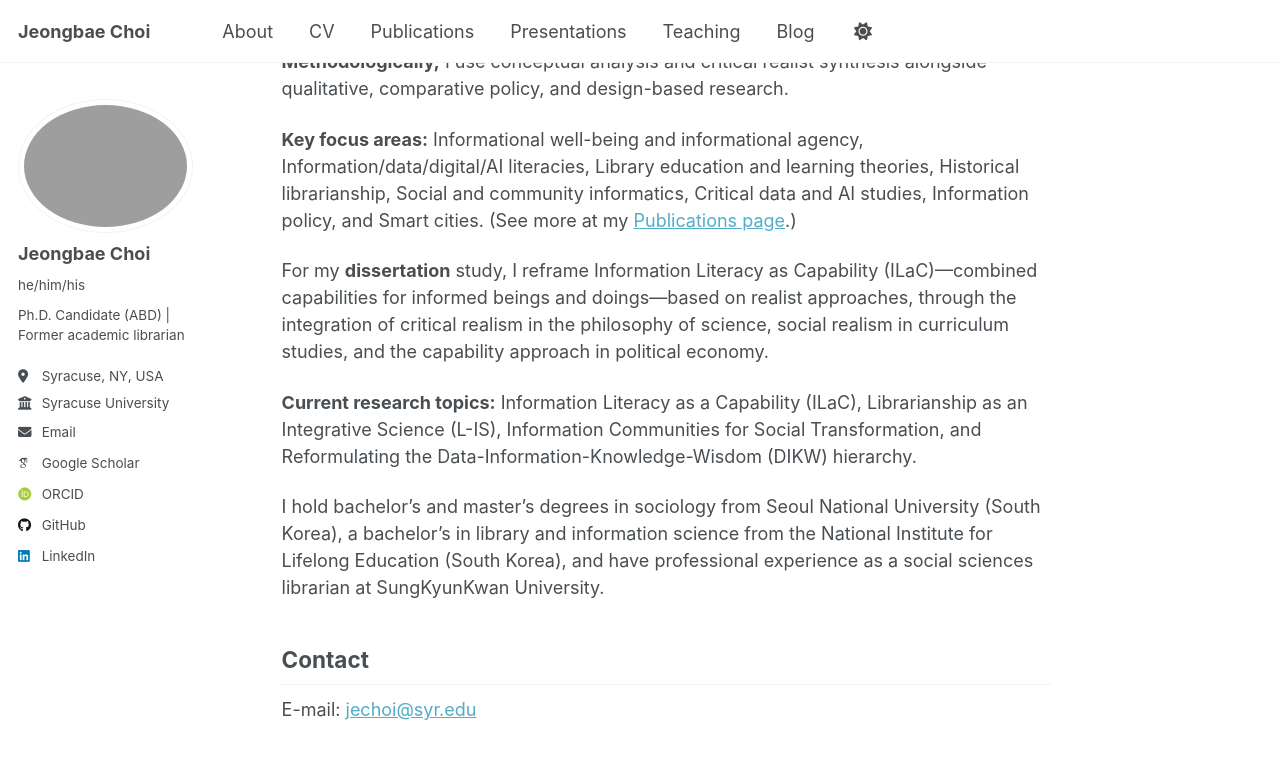
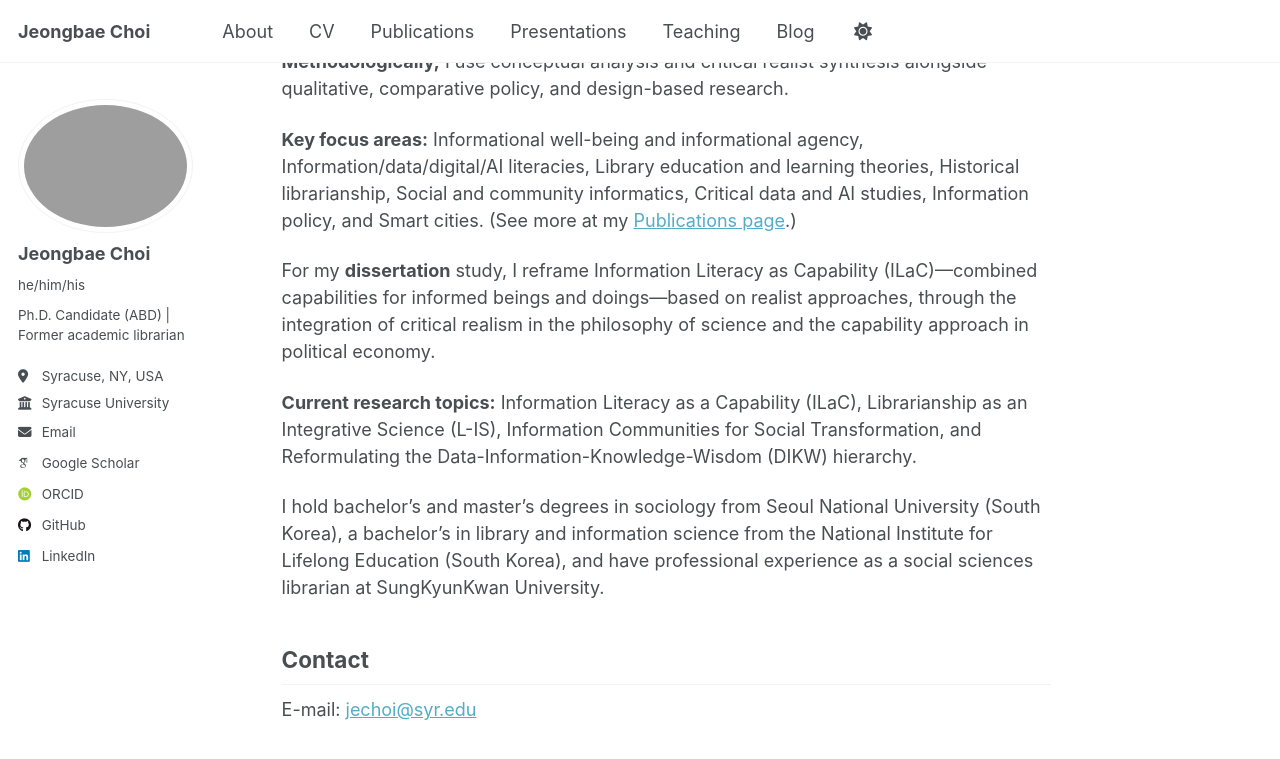
Before and after one commit to JeongbaeChoi/jeongbaechoi.github.io, a Jekyll site: the page built from _pages/about.md, in a window 1280 px wide and 900 px high, scrolled down 379 px. Shown: the top 759 px of the window. Built offline with Jekyll 4.4.1, drawn with Linux system fonts in a browser that asks for light colours; some web fonts are replaced; a script that is not in the unit is left out.

Commit message:
Update about.md

```diff
--- a/_pages/about.md
+++ b/_pages/about.md
@@ -7,7 +7,7 @@ redirect_from:
   - /about.html
 ---
 
-[CV download](https://jeongbaechoi.github.io/files/CV-Jeongbae_Choi-2025-08-08.pdf)
+[CV download](https://jeongbaechoi.github.io/files/CV-Jeongbae_Choi-2026-01-31.pdf)
 
 
 **Jeongbae Choi** is a PhD candidate at the School of Information Studies, [Syracuse University](https://ischool.syr.edu/jeongbae-choi/).
@@ -19,7 +19,7 @@ I study **how information and technology can expand people’s real freedoms**
 **Key focus areas:** Informational well-being and informational agency, Information/data/digital/AI literacies, Library education and learning theories, Historical librarianship, Social and community informatics, Critical data and AI studies, Information policy, and Smart cities.
 (See more at my [Publications page](https://jeongbaechoi.github.io/publications/).)
 
-For my **dissertation** study, I reframe Information Literacy as Capability (ILaC)—combined capabilities for informed beings and doings—based on realist approaches, through the integration of critical realism in the philosophy of science, social realism in curriculum studies, and the capability approach in political economy.
+For my **dissertation** study, I reframe Information Literacy as Capability (ILaC)—combined capabilities for informed beings and doings—based on realist approaches, through the integration of critical realism in the philosophy of science and the capability approach in political economy.
 
 **Current research topics:** Information Literacy as a Capability (ILaC), Librarianship as an Integrative Science (L-IS), Information Communities for Social Transformation, and Reformulating the Data-Information-Knowledge-Wisdom (DIKW) hierarchy.
 
```
